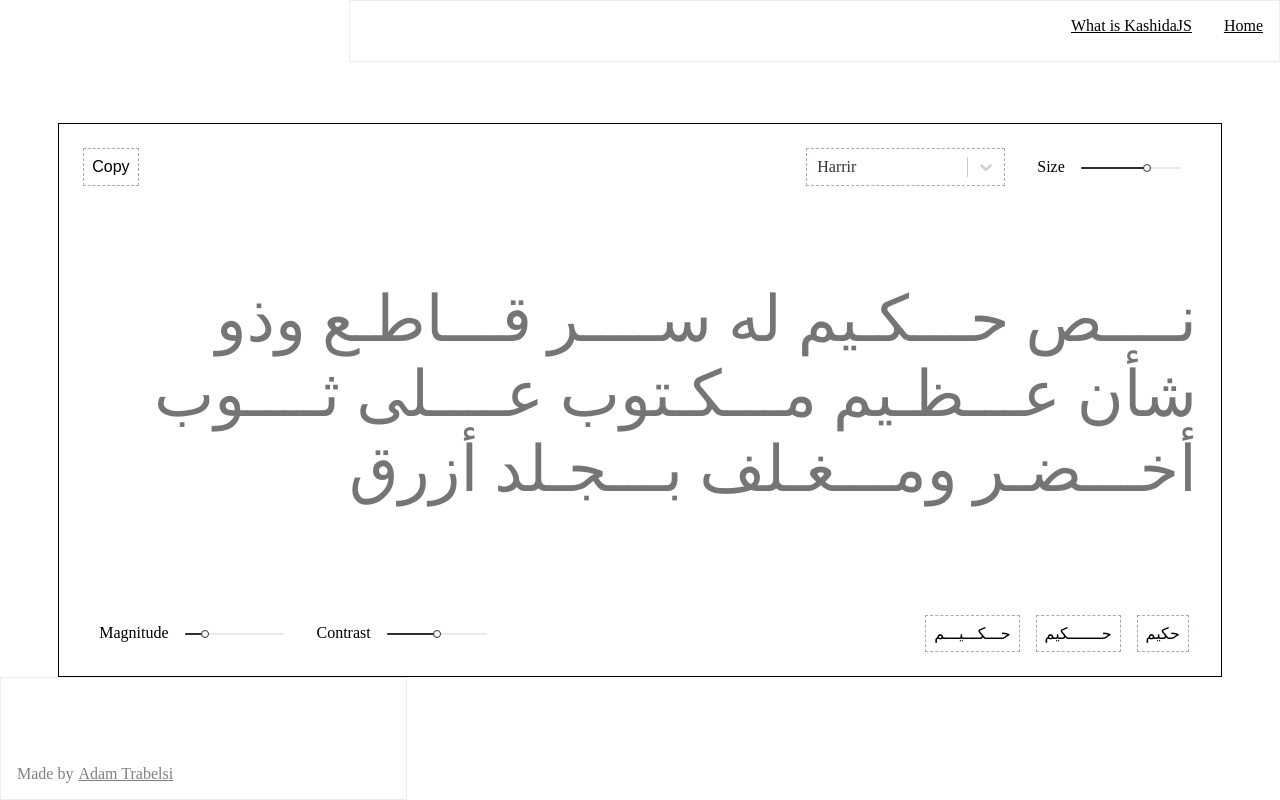
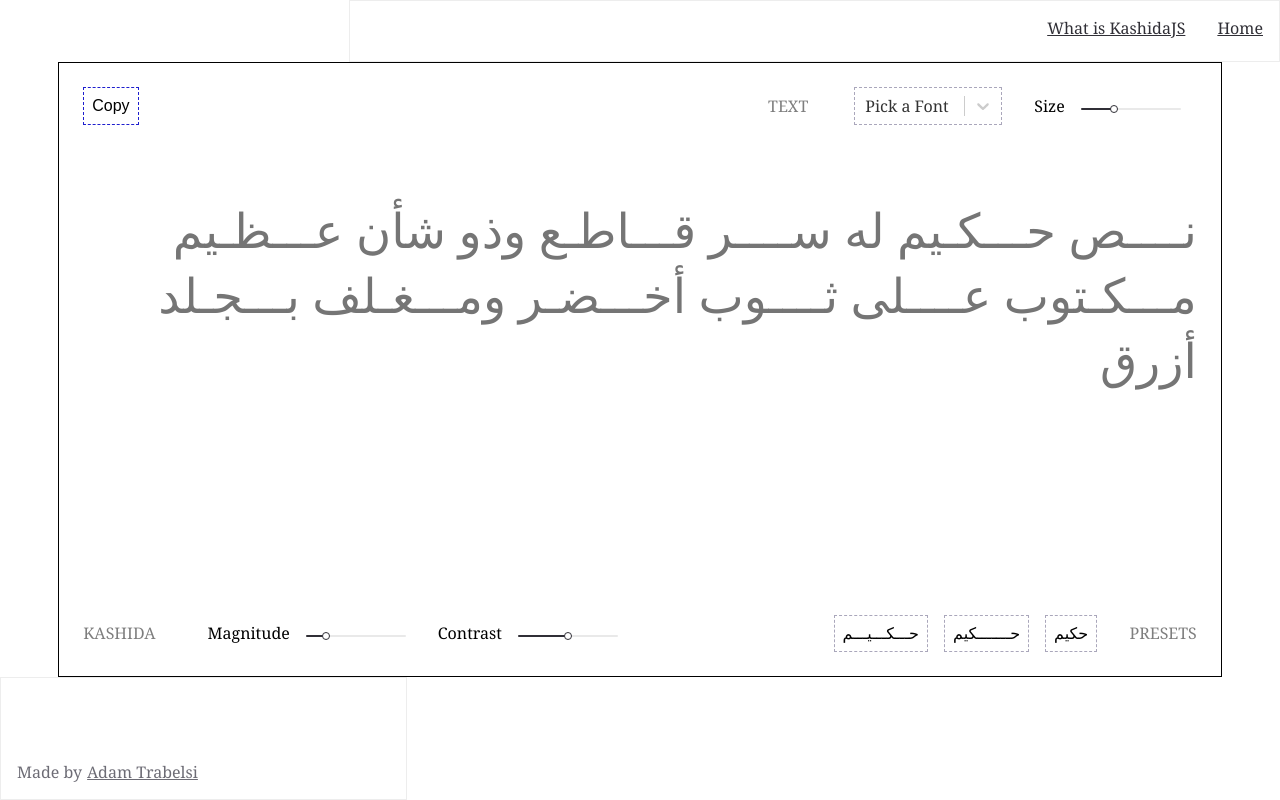
Before and after one commit to ad-tra/kashida-js, a Gatsby site: page / in a window 1280 px wide. Built offline with nearby package versions, Linux system fonts and the light colour scheme; Gatsby itself is replaced by a stand-in of ours.

Commit message:
nour mini launch

```diff
--- a/package.json
+++ b/package.json
@@ -21,6 +21,7 @@
     "gatsby-plugin-react-helmet": "^4.10.0",
     "gatsby-plugin-sass": "^4.10.0",
     "gatsby-plugin-sharp": "^3.10.2",
+    "gatsby-plugin-web-font-loader": "^1.0.4",
     "gatsby-source-filesystem": "^3.10.0",
     "gatsby-transformer-remark": "^4.7.0",
     "gatsby-transformer-sharp": "^3.10.0",
--- a/src/components/Dropdown.js
+++ b/src/components/Dropdown.js
@@ -2,16 +2,18 @@ import React from 'react'
 import Select from 'react-select'
 export default function Dropdown({onChange}) {
     const options = [
-        { value: 'Segoe UI, Frutiger, Dejavu Sans, Helvetica Neue, Arial, sans-serif', label: 'Segoe UI' },
-        { value: 'strawberry', label: 'Arial' },
-        { value: 'Baskerville, Baskerville Old Face, Garamond, Times New Roman, serif', label: 'Times New Roman' },
-        { value: 'vanilla', label: 'Harrir' }
+        { value: 'Segoe UI Regular, Arial', label: 'Segoe UI / سـاقـوا ' },
+        { value: 'Arial', label: 'Arial / أريــــــــــــــال' },
+        { value: 'Cairo, Arial', label: 'Cairo / القـــاهــرة' },
+        { value: 'Amiri, Arial', label: 'Amiri / أمـــــــــــــيري' }
 
     ]
+    const isMobile =window. screen.width < 500;
     const styles = {
-        singleValue:(provided)=>({
+        singleValue:(provided, {data})=>({
             ...provided,
-            width: "140px !important",
+            width: "119px !important",
+            fontFamily: data.value
         }),
         control:(provided)=>({
             ...provided,
@@ -34,7 +36,7 @@ export default function Dropdown({onChange}) {
             borderLeft: "none",
             borderRight: "none",
             textDecoration: state.isFocused && "underline",
-
+            fontFamily: state.value
 
         })
     }
@@ -43,8 +45,9 @@ export default function Dropdown({onChange}) {
             options = {options}
             styles = {styles}
             isSearchable= {false}
-            defaultValue={ {value: 'vanilla', label: 'Harrir'}}
+            defaultValue={ {value: "", label: 'Pick a Font'}}
             onChange = {onChange}
+            menuPlacement= {isMobile ? "top" : "bottom"}
         />
     )
 }
--- a/src/components/Scanner.js
+++ b/src/components/Scanner.js
@@ -2,7 +2,7 @@ import React, {useState} from 'react'
 import kashida from "../utils/kashida/kashida"
 
 
-export default function Scanner({magnitude, contrast, customPlaceholder, fontSize, fontFamily, ref}) {
+export default function Scanner({magnitude, contrast, customPlaceholder, fontSize, fontFamily}) {
     console.log("magnitude: \t"+ magnitude + '\t\t contrast' + contrast)
 
 
@@ -10,14 +10,16 @@ export default function Scanner({magnitude, contrast, customPlaceholder, fontSiz
 
     const kashidaText = kashida(text,magnitude, contrast)
 
-    const [value, setValue] = useState(null)
+    const [value, setValue] = useState("")
     const handleTextArea = newValue =>{
         console.log('user typed')
         setValue(()=>{
            console.log(kashida(newValue.target.value, magnitude, contrast))
             return newValue.target.value;
-    })
+        })
     }
+
+
     return (
         <textarea
             name="scanner"
--- a/src/pages/index.js
+++ b/src/pages/index.js
@@ -9,8 +9,8 @@ import Dropdown from '../components/Dropdown'
 
 export default function Index({location}) {
   const [kashidaParams, setKashidaParams] = useState([4,0.5])
-  const [fontSize, setFontSize] = useState("4em")
-  const [fontFamily, setFontFamily] = useState("inherit")
+  const [fontSize, setFontSize] = useState("3em")
+  const [fontFamily, setFontFamily] = useState("Segoe UI")
   const [eventMessage, setEventMessage] = useState({label:"",styles:{}})
 
 
@@ -20,20 +20,22 @@ export default function Index({location}) {
   const handleMagnitude = MagnitudeSliderValue => {
     setKashidaParams([MagnitudeSliderValue, kashidaParams[1]])
   }
-  let copyClickCount = 0;
+
+
   const handleCopy = ()=>{
     document.querySelector('textarea[name="scanner"]').select()
     document.execCommand('copy')
+    const copyText = window.getSelection().toString();
     window.getSelection().removeAllRanges();
-    setEventMessage({label:'Text Coppiced Successfully. مَبرُوك', styles: {color:"green"}})
-    copyClickCount++;
+
+    setEventMessage((oldState)=>{
+      if(eventMessage.label.includes('Text Copied'))return oldState;
+      if(copyText === "")  return {label:'Type a word or two before copying', styles: {color:"#1e1ece"}}
+      return {label:'Text Copied Successfully. مَبرُوك', styles: {color:"green"}}
+    })
     setTimeout(()=>{
-      copyClickCount--;
-      setEventMessage((oldMessage)=>{
-        if(copyClickCount==0) return {label:'', styles: {}}
-        return oldMessage
-      })
-    },3000)
+      setEventMessage(({label:'', styles: {}}))
+    },4000)
   }
   return (
     <Layout>
@@ -44,7 +46,7 @@ export default function Index({location}) {
             <button className = "button-copy" onClick={handleCopy}>Copy</button>
             <ControllersGroup label = "text">
               <Dropdown onChange={(option) => {setFontFamily(option.value)}}/>
-              <Slider label= "size" onChange = {(newFontSize)=>setFontSize(`${newFontSize}em`)} min = {2} max= {5} step={0.5} defaultValue = {4}/>
+              <Slider label= "size" onChange = {(newFontSize)=>setFontSize(`${newFontSize}em`)} min = {2} max= {5} step={0.5} defaultValue = {fontSize.match(/\d*/)[0]}/>
             </ControllersGroup>
         </div>
 
@@ -55,7 +57,8 @@ export default function Index({location}) {
               contrast = {kashidaParams[1]}
               fontSize={fontSize}
               fontFamily = {fontFamily}
-              customPlaceholder= {location.search === "" ? undefined : location.search.match(/(\?|\&)(customPlaceholder)\=([^&]+)/)[3]}/>
+              customPlaceholder= {location.search === "" ? undefined : location.search.match(/(\?|\&)(customPlaceholder)\=([^&]+)/i)[3]}
+              />
         </div>
 
 
--- a/src/styles/_about.scss
+++ b/src/styles/_about.scss
@@ -1,5 +1,23 @@
-.about-page{
-    grid-row: 3/10;
-    grid-column: 5/19;
-    padding: 1.5em;
+.about-page {
+  grid-row: 3/10;
+  grid-column: 5/19;
+  padding: 1.5em;
+  max-width: 600px;
+  color: #302f36;
+  @media (max-width: $breakpoint-laptop) {
+    grid-row: 2/12;
+  }
+  @media (max-width: $breakpoint-mobile) {
+    grid-row: 2/13;
+    grid-column: 1/22;
+  }
+  p{
+    margin: 1em 0
+  }
+  h1{
+    margin-bottom: 1em;
+  }
+  h2,h3,h4,h5,h6{
+    margin-top: 1.5em;
+  }
 }
--- a/src/styles/_controllers_group.scss
+++ b/src/styles/_controllers_group.scss
@@ -8,8 +8,12 @@
     &_label{
         text-transform: uppercase;
         margin-right: $labelMargin;
-        opacity:0.3;
-        display: none;
+        opacity:0.5;
+        @media (max-width: $breakpoint-mobile) {
+            margin: 0 !important;
+            display: none;
+
+        }
     }
     .rtl{
         margin-left:$labelMargin;
--- a/src/styles/_index.scss
+++ b/src/styles/_index.scss
@@ -8,7 +8,7 @@
     flex-direction: column;
     position: relative;
     @media (max-width: $breakpoint-laptop) {
-        grid-row: 3/12;
+        grid-row: 2/12;
         grid-column: 2/22;
     }
     .event-message{
@@ -54,11 +54,22 @@
             flex-direction: column;
             align-items: flex-start;
                 &:first-child{
-                    order:3
+                    order:3;
+                    flex-direction:column-reverse;
+                    >div{
+                        margin: 0.5em 0;
+                    }
+                }
+                &:nth-child(3){
+                   flex-direction: row;
+                   overflow-x: scroll;
+                   overflow-y: hidden;
+                   align-items: center;
                 }
         }
     }
     .button-copy{
+        border-color: #1e1ece;
         @media (max-width: $breakpoint-mobile) {
             align-self: normal;
         }
@@ -67,6 +78,7 @@
         flex-grow:1;
         @media (max-width: $breakpoint-mobile) {
          order:2;
+         font-size:0.5em;
         }
     }
 
--- a/src/styles/_layout.scss
+++ b/src/styles/_layout.scss
@@ -19,6 +19,10 @@
             grid-row:1;
             grid-column: 7/23;
         }
+        @media (max-width: $breakpoint-mobile) {
+            grid-row:13/14;
+            grid-column:7/23
+        }
         ul{
             list-style: none;
             display: flex;
@@ -26,7 +30,10 @@
             li{
                 padding:$viewportCornersPadding;
                 a{
-                    color: black;
+                    color: #302f36;
+                    @media (max-width: $breakpoint-mobile) {
+                        color:#aaa7bb;
+                    }
                 }
             }
 
@@ -53,12 +60,15 @@
         grid-column:1/8;
         @media (max-width: $breakpoint-laptop) {
             grid-row: 12/14;
+        }
+        @media (max-width: $breakpoint-mobile){
+            display: none;;
+        }
 
-        }
         display: flex;
         align-items: flex-end;
         padding: $viewportCornersPadding;
-        color:gray;
+        color:#6d6c75;
         a{
             color:inherit;
             margin-left:5px
--- a/src/styles/_scanner.scss
+++ b/src/styles/_scanner.scss
@@ -4,7 +4,7 @@
     width: 100%;
     border: none !important;
     outline: none !important;
-    font-size: 4em;
+    font-size: 3em;
     padding-top:1.5em;
     transition: all 0.3s ease-out;
 }
--- a/src/styles/_slider.scss
+++ b/src/styles/_slider.scss
@@ -13,8 +13,8 @@
         &-track{
             background-color: #302f36;
             @media (max-width: $breakpoint-mobile) {
-                background-color: #62606b;
-                border:1px solid black
+                background-color: #adaabb;
+                border:2px solid black
              }
         }
         &-rail, &-track{
@@ -34,7 +34,7 @@
              bottom:-1px
             };
             &:active, &:focus{
-                border-color: inherit;
+                border-color: #1e1ece;
                 box-shadow: none;
             }
         }
--- a/src/styles/global.scss
+++ b/src/styles/global.scss
@@ -3,9 +3,9 @@
     padding: 0;
     box-sizing: border-box
 }
-$breakpoint-laptop: 1300px;
-$breakpoint-mobile: 500px;
-
+body{
+  font-family: Georgia, Times New Roman;
+}
 button{
   background: transparent;
   border: 1px dashed #aaa7bb;
@@ -15,10 +15,19 @@ button{
   font-size: 1em;
 
 }
+
+$breakpoint-laptop: 1300px;
+$breakpoint-mobile: 500px;
+
 /* width */
 ::-webkit-scrollbar {
     width: 15px;
+    @media (max-width: $breakpoint-mobile) {
+      width: 10px;
+      height:9px;
     }
+}
+
 
   /* Track */
   ::-webkit-scrollbar-track {
@@ -48,6 +57,22 @@ button{
     color: white;
   }
 
+
+
+
+@font-face {
+  font-family: 'Segoe UI Regular';
+  font-style: normal;
+  font-weight: normal;
+  src: local('Segoe UI Regular'), url('../fonts/SegoeUI.ttf') format('ttf');
+}
+@import url('https://fonts.googleapis.com/css?family=Roboto');
+@import url('https://fonts.googleapis.com/css2?family=Cairo:wght@500&display=swap');
+@import url('https://fonts.googleapis.com/css2?family=Amiri&display=swapp');
+
+
+
+
 @import "./colors.module.scss";
 
 @import "./controllers_group";
```
Also changed, not shown: src/pages/about.js (+7 -2 lines), README.md, src/fonts/SegoeUI.ttf (added), src/images/kashida_jazeera_ex.jpg (added), src/images/kashida_jazeera_ex1.jpg (added), 1 other file. Lines whose indentation alone changed are shown as unchanged.
